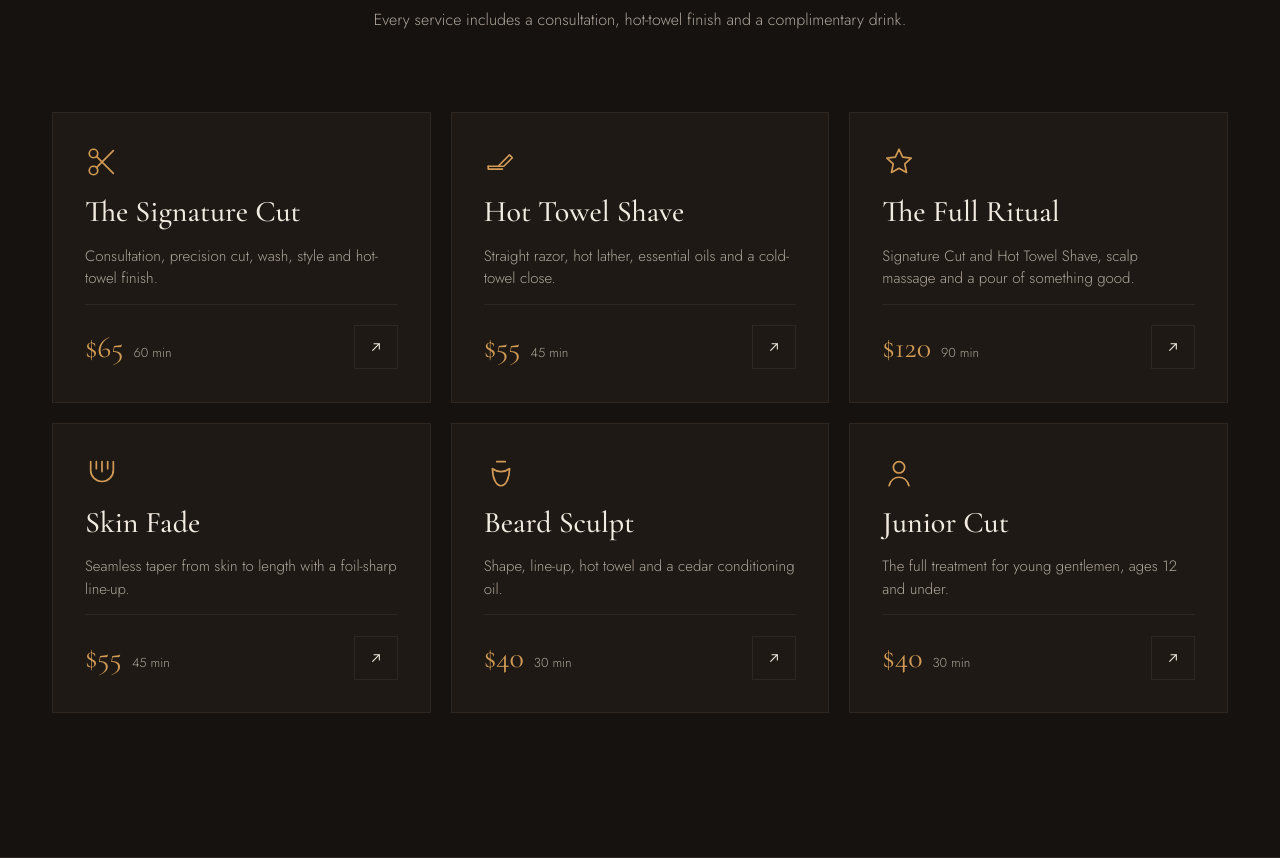
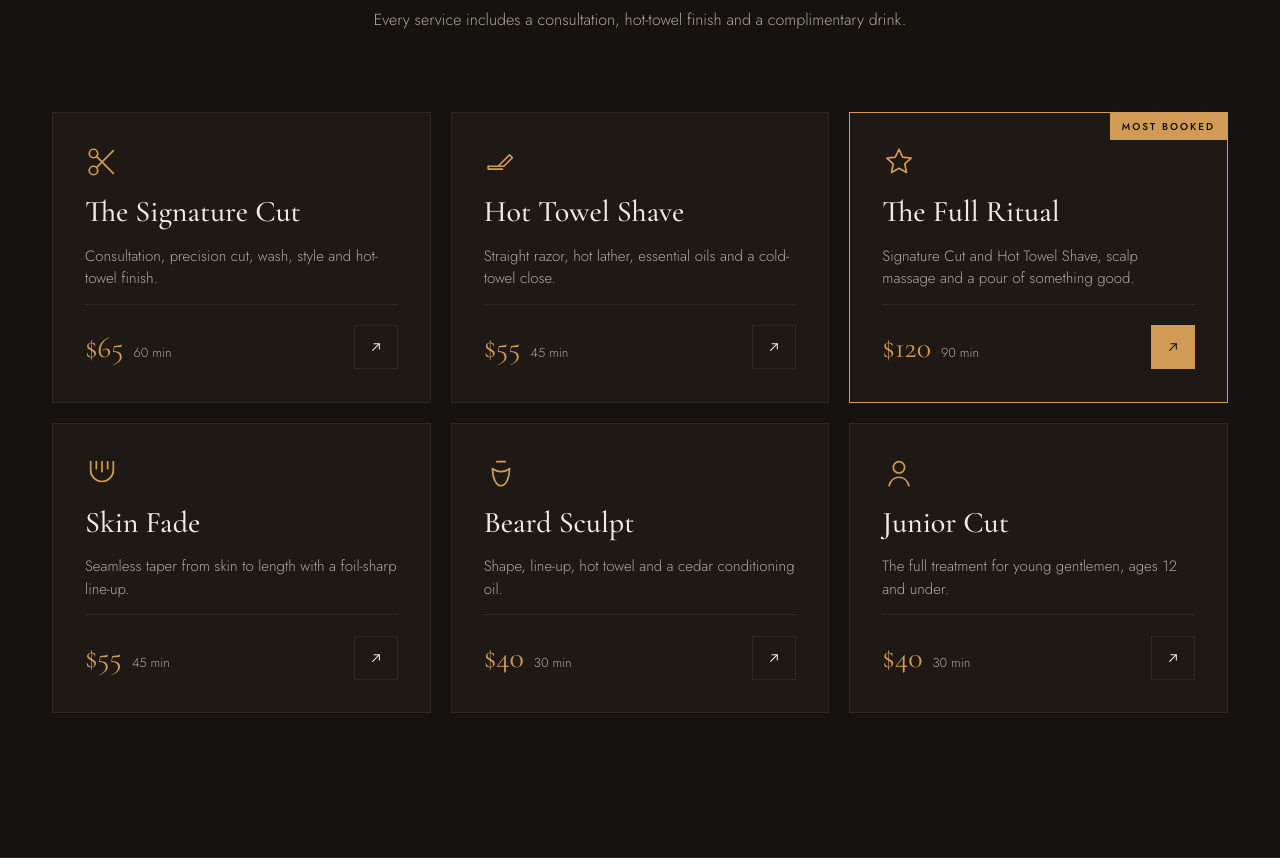
Before and after one commit to dev-rome/Sterling-Vane, a Next.js app: page / in a window 1280 px wide. Shown: the part 2041-2899 px from the top of the page. Built offline with nearby package versions, Linux system fonts and the light colour scheme.

Commit message:
feat: highlight featured service

```diff
--- a/src/components/Services.tsx
+++ b/src/components/Services.tsx
@@ -36,8 +36,15 @@ export function Services() {
           {services.map((service) => (
             <li
               key={service.slug}
-              className="relative flex flex-col gap-3.5 border border-line bg-card p-8 transition-colors hover:border-amber"
+              className={`relative flex flex-col gap-3.5 border bg-card p-8 transition-colors hover:border-amber ${
+                service.featured ? "border-amber" : "border-line"
+              }`}
             >
+              {service.featured && (
+                <span className="absolute top-0 right-0 bg-amber px-3 py-1.5 text-[0.625rem] font-medium tracking-[0.2em] text-espresso uppercase">
+                  Most booked
+                </span>
+              )}
               <ServiceIcon name={service.icon} />
               <h3 className="font-display text-[1.875rem] leading-tight font-medium">
                 <Link
@@ -61,7 +68,11 @@ export function Services() {
                 </p>
                 <span
                   aria-hidden="true"
-                  className="flex size-11 items-center justify-center border border-line"
+                  className={`flex size-11 items-center justify-center ${
+                    service.featured
+                      ? "bg-amber text-espresso"
+                      : "border border-line"
+                  }`}
                 >
                   <svg
                     viewBox="0 0 24 24"
--- a/src/data/services.ts
+++ b/src/data/services.ts
@@ -7,6 +7,7 @@ export type Service = {
   price: number;
   duration: number;
   icon: IconName;
+  featured?: boolean;
 };
 
 export const services: Service[] = [
@@ -36,6 +37,7 @@ export const services: Service[] = [
     price: 120,
     duration: 90,
     icon: "star",
+    featured: true,
   },
   {
     slug: "skin-fade",
```
